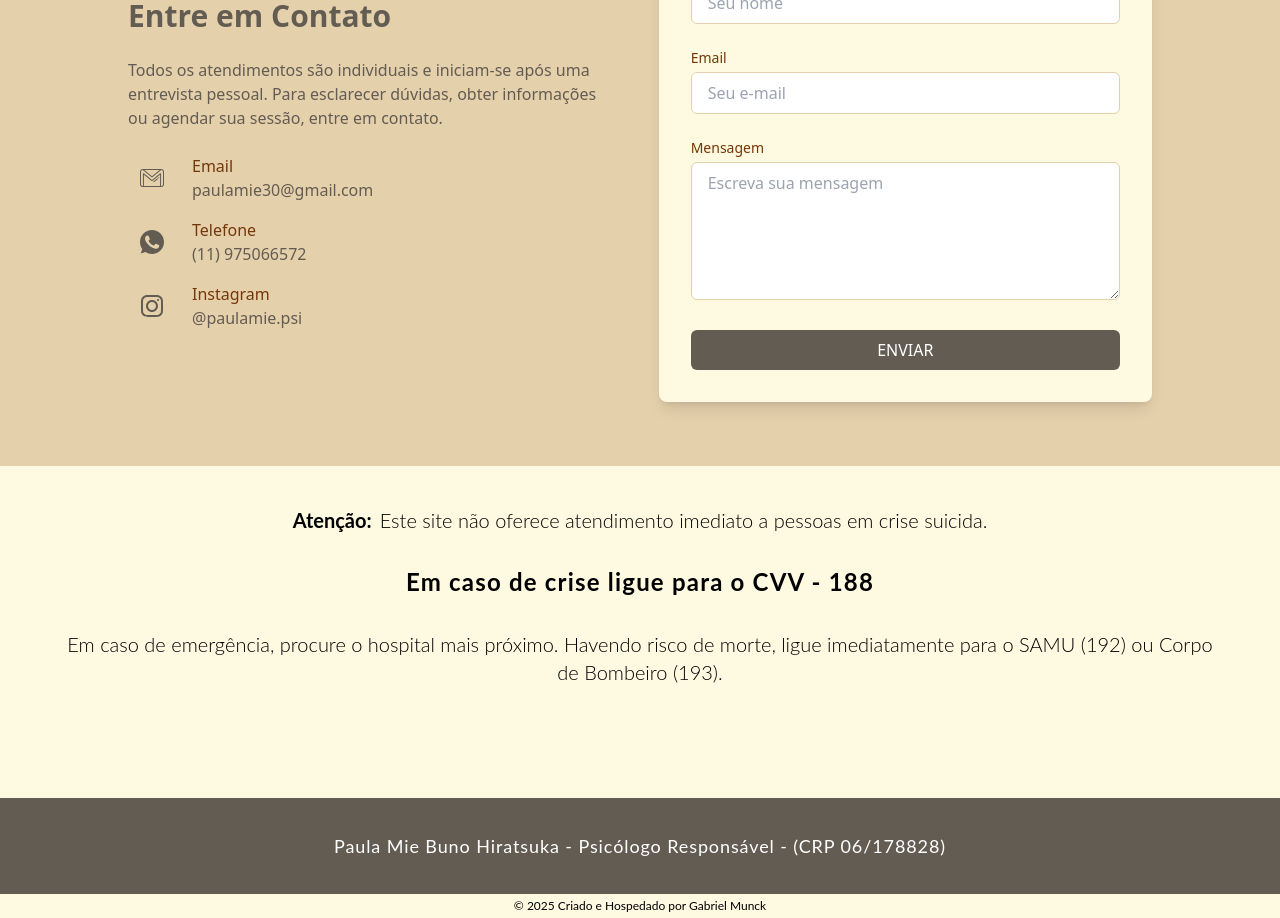
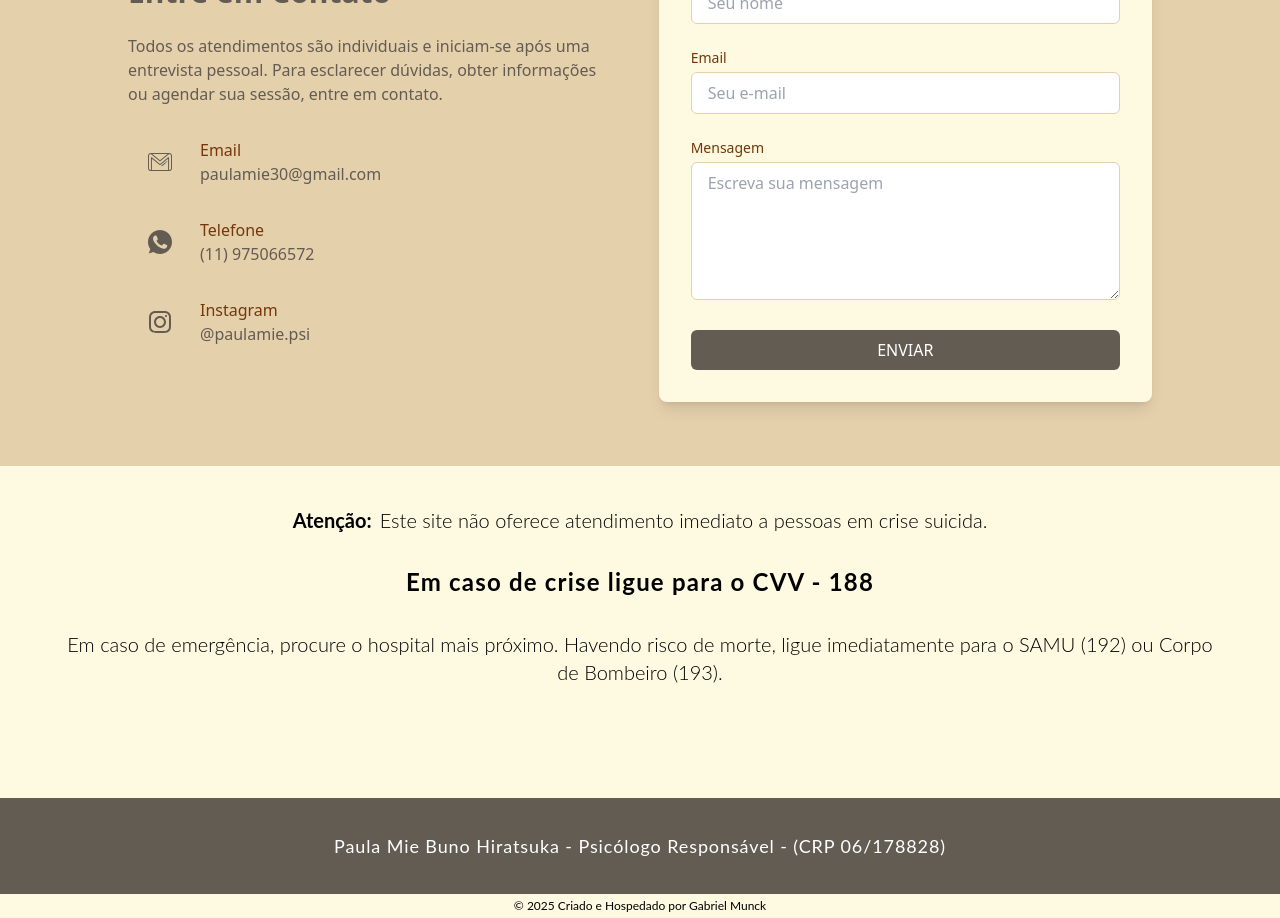
Before and after one commit to gabrielmunck/PaulaPsico, a React (Create React App) app: page / in a window 1280 px wide. Shown: the part 4500-5418 px from the top of the page. Built offline with nearby package versions, Linux system fonts and the light colour scheme.

Commit message:
Added anchor to instagram social media and hover effects

```diff
--- a/src/components/Contact.jsx
+++ b/src/components/Contact.jsx
@@ -33,7 +33,10 @@ function Contact() {
   };
 
   return (
-    <div id="contato" className="w-full flex items-center justify-center bg-main text-brown-text py-16">
+    <div
+      id="contato"
+      className="w-full flex items-center justify-center bg-main text-brown-text py-16"
+    >
       <div className="max-w-[1600px] px-4 lg:px-32">
         <div className="flex flex-col md:flex-row gap-10 items-center">
           {/* Left side - Text content */}
@@ -47,7 +50,7 @@ function Contact() {
               agendar sua sessão, entre em contato.
             </p>
             <div className="space-y-4">
-              <div className="flex items-center">
+              <div className="flex items-center transition duration-300 hover:bg-opacity-10 hover:bg-contrast p-2 rounded-lg">
                 <div className="p-3 rounded-full text-white mr-4">
                   <img src={email} alt="Email" className="h-6 w-6" />
                 </div>
@@ -56,7 +59,7 @@ function Contact() {
                   <p className="text-contrast">paulamie30@gmail.com</p>
                 </div>
               </div>
-              <div className="flex items-center">
+              <div className="flex items-center transition duration-300 hover:bg-opacity-10 hover:bg-contrast p-2 rounded-lg">
                 <div className="p-3 rounded-full text-white mr-4">
                   <img src={whatsapp} alt="WhatsApp" className="h-6 w-6" />
                 </div>
@@ -65,7 +68,12 @@ function Contact() {
                   <p className="text-contrast">(11) 975066572</p>
                 </div>
               </div>
-              <div className="flex items-center">
+              <a
+                href="https://www.instagram.com/paulamie.psi"
+                target="_blank"
+                rel="noopener noreferrer"
+                className="flex items-center transition duration-300 hover:bg-opacity-10 hover:bg-contrast p-2 rounded-lg cursor-pointer"
+              >
                 <div className="p-3 rounded-full text-white mr-4">
                   <img src={instagram} alt="Instagram" className="h-6 w-6" />
                 </div>
@@ -73,7 +81,7 @@ function Contact() {
                   <h3 className="font-medium text-brown-text">Instagram</h3>
                   <p className="text-contrast">@paulamie.psi</p>
                 </div>
-              </div>
+              </a>
             </div>
           </div>
 
```
